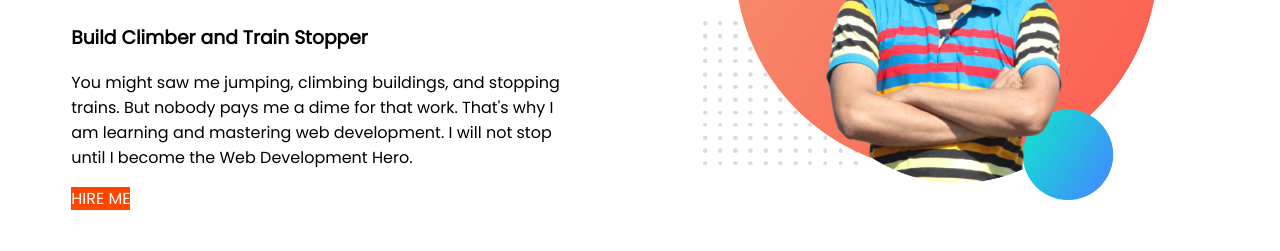
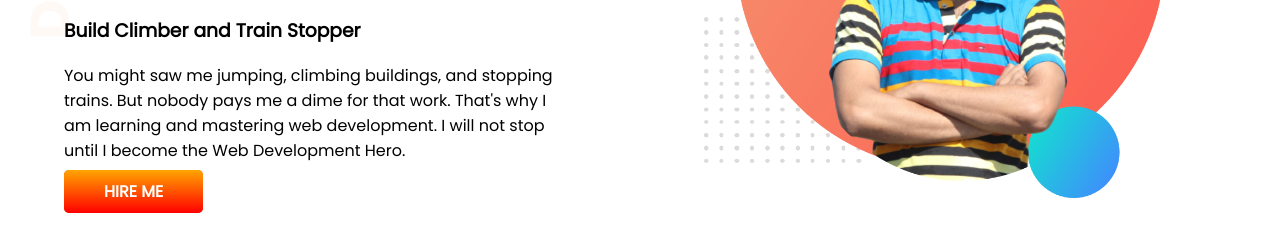
Before and after one commit to Brightout108/port-folio-2, a plain HTML site: page index.html in a window 1280 px wide. Shown: the part 323-574 px from the top of the page. Drawn offline with Linux system fonts and the light colour scheme.

Commit message:
_blank_blank

```diff
--- a/style.css
+++ b/style.css
@@ -1,4 +1,5 @@
-body{font-family: 'Poppins', sans-serif;}
+body{font-family: 'Poppins', sans-serif;
+margin: 0;}
 .Peter{color: orange;}
 
 h1{ font-size: 50px;}
@@ -15,6 +16,15 @@ section{
 }
 .link{
     text-decoration: none;
+    background-image: linear-gradient(orange,red);
     color: white;
     background-color:orangered;
+    padding: 10px 40px;
+    border-radius: 5px;
+    font-weight: 700;
 }
+
+.top{
+    background-image: url(images/top-banner.png);
+    background-repeat:no-repeat;
+}
```
